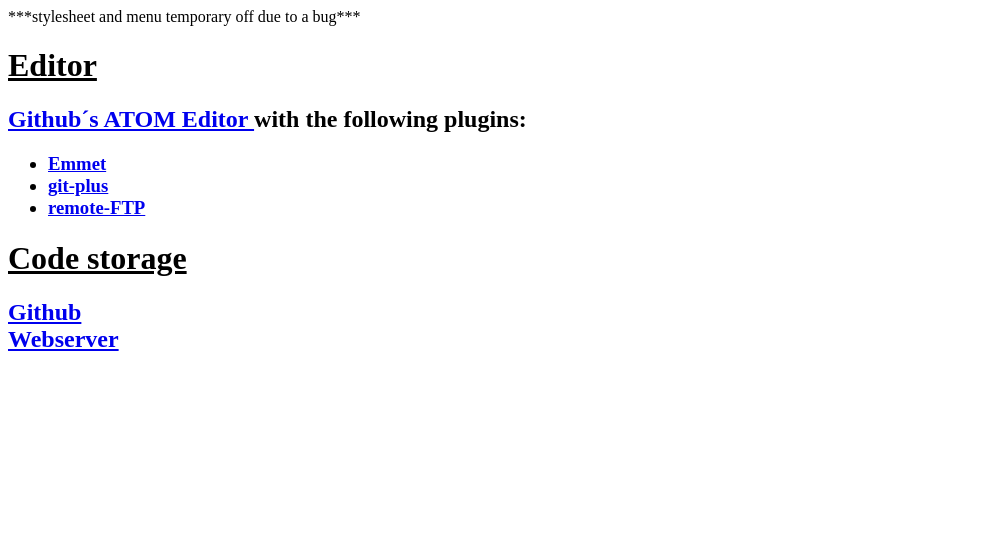
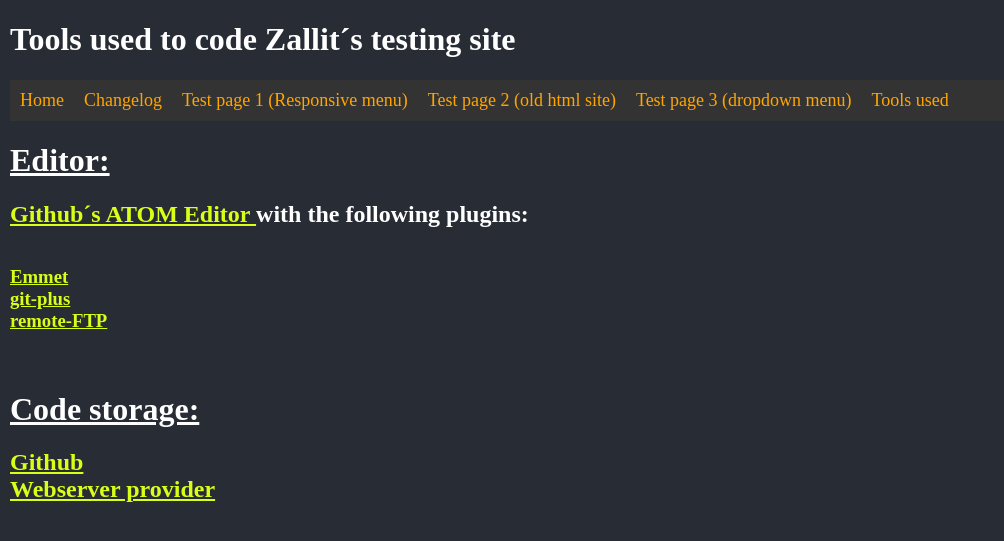
Before and after one commit to zallit/kjerulf.dev, a PHP site: page /tools.php in a window 1280 px wide. Shown: the top 541 px of the page, without its empty margins (0-1004 px from the left). Run offline with PHP 8.4, Linux system fonts and the light colour scheme.

Commit message:
updated the tools page

```diff
--- a/changelog.php
+++ b/changelog.php
@@ -26,7 +26,7 @@
         <td>
           <h3><ul>
             <li>Migrated to the kjerulf.dev domain </li><br>
-
+            <li>Updated the tools page</li>
           </ul></h3>
         </td>
       </tr>
--- a/tools.php
+++ b/tools.php
@@ -1,7 +1,7 @@
 <!DOCTYPE html>
 <html>
   <head>
-    <!--<link href="style.css" rel="stylesheet" type="text/css">
+  <link href="style.css" rel="stylesheet" type="text/css">
     <meta charset="utf-8">
   <title>Tools used to code Zallit´s testing site </title>
   </head>
@@ -18,16 +18,17 @@
           $CONTENT = ob_get_clean();
           include "template.html";
         ?>
-  </nav> -->
-***stylesheet and menu temporary off due to a bug***
-<h1> <u>Editor</u></h1>
+  </nav>
+
+<h1> <u>Editor:</u></h1>
 <h2> <a href=www.atom.io>Github´s ATOM Editor </a> with the following plugins: </h2>
-<h3> <ul style="list-style-type:disc;"> <li> <a href=https://atom.io/packages/emmet>Emmet</a>   </li>
-<li> <a href=https://github.com/akonwi/git-plus>git-plus </a>  </li>
-<li> <a href=https://github.com/icetee/remote-ftp>remote-FTP</a>  </li>  </ul><h3>
-
-<h1> <u>Code storage</u></h1>
+<ul>
+  <h3> <a href=https://atom.io/packages/emmet> Emmet</a> <br>
+  <a href=https://github.com/akonwi/git-plus>git-plus </a> <br>
+  <a href=https://github.com/icetee/remote-ftp>remote-FTP</a> </h3>
+<br>
+<h1> <u>Code storage:</u></h1>
 <h2> <a href=https://github.com/zallit/kjerulf.dev>Github </a> <br>
-<a href=https://my.azehosting.net/aff.php?aff=286> Webserver </h2>
+<a href=https://my.azehosting.net/aff.php?aff=286>Webserver provider </a> </h2>
 
 </body>
```
